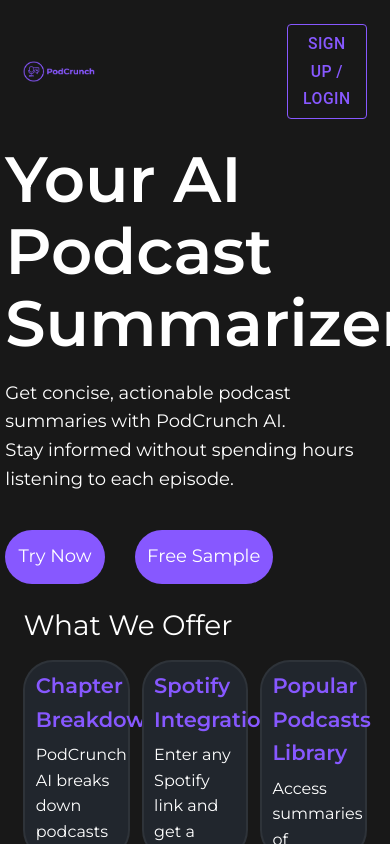
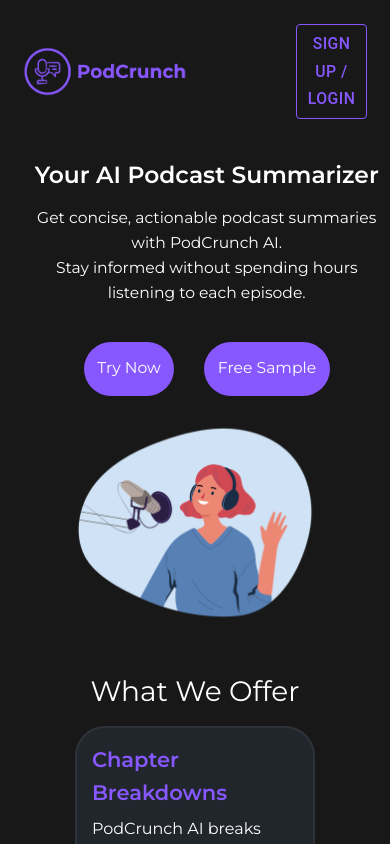
Before and after one commit to pranayperiwal/podcast-summarizer, a Next.js app: page / in a window 390 px wide. Shown: the top 844 px of the page. Built offline with nearby package versions, Linux system fonts and the light colour scheme; no server answers.

Commit message:
pre login pages made responsive

```diff
--- a/src/components/Header.js
+++ b/src/components/Header.js
@@ -28,7 +28,7 @@
 
   const handleLogout = () => {
     signOut({
-      callbackUrl: "http://localhost:3000/",
+      callbackUrl: "/",
     });
   };
 
@@ -37,7 +37,7 @@
       <div className={styles.contentContainer}>
         <div className={styles.logoContainer}>
           <div onClick={() => router.push("/home")}>
-            <img src="logo-transparent.png" style={{ width: "27%" }} />
+            <img src="logo-transparent.png" className={styles.logo} />
           </div>
         </div>
 
--- a/src/components/samples/ChaptersContainer.js
+++ b/src/components/samples/ChaptersContainer.js
@@ -26,6 +26,10 @@
     var mins = s % 60;
     var hrs = (s - mins) / 60;
 
+    if (hrs == 0) {
+      return pad(mins) + ":" + pad(secs);
+    }
+
     return pad(hrs) + ":" + pad(mins) + ":" + pad(secs);
   }
 
@@ -35,11 +39,6 @@
         expanded={expanded === "chapter" + count}
         onChange={handleChange("chapter" + count)}
         className={styles.accordianContainer}
-        sx={{
-          marginBottom: 1,
-          color: "#fff",
-          backgroundColor: "#21262d",
-        }}
       >
         <AccordionSummary
           expandIcon={<ExpandMoreIcon />}
@@ -50,17 +49,13 @@
           <Typography className={styles.chapterIndexText}>
             Chapter {count + 1}
           </Typography>
-          <Typography sx={{ flexGrow: 1, paddingRight: 5, paddingLeft: 5 }}>
-            {title}
-          </Typography>
-          <Typography
-            sx={{ color: "rgb(153, 150, 150)", width: "20%", flexShrink: 0 }}
-          >
+          <Typography className={styles.chapterTitle}>{title}</Typography>
+          <Typography className={styles.timing}>
             {msToTime(start)} - {msToTime(end)}
           </Typography>
         </AccordionSummary>
         <AccordionDetails>
-          <Typography>{summary}</Typography>
+          <Typography className={styles.summaryContent}>{summary}</Typography>
         </AccordionDetails>
       </Accordion>
     );
--- a/src/components/samples/EpisodeDetails.js
+++ b/src/components/samples/EpisodeDetails.js
@@ -32,13 +32,13 @@
         width={200}
         height={200}
         alt="Podcast show image"
-        style={{ borderRadius: 10 }}
+        className={styles.image}
       />
       <div className={styles.textContentContainer}>
         <h1 style={{ fontSize: 23, lineHeight: "1.2em" }}>{data.name}</h1>
         <h4>{data.show.name}</h4>
         <div className={styles.subSubContainer}>
-          <div style={{ marginRight: 20 }}>
+          <div className={styles.dateDuration}>
             <Moment format="MMM D" date={new Date(data.release_date)} /> ∙{" "}
             {msToTime(data.duration_ms)}
           </div>
--- a/src/styles/Index.module.css
+++ b/src/styles/Index.module.css
@@ -23,7 +23,7 @@
   display: flex;
   justify-content: center;
   align-items: center;
-  flex-direction: row;
+  /* flex-direction: column; */
 
   flex: 1.4;
   /* border: 1px solid red; */
@@ -35,8 +35,10 @@
   display: flex;
   justify-content: center;
   flex-direction: column;
+  align-items: center;
   flex: 1;
   padding-left: 6%;
+  /* border: 1px solid yellow; */
 }
 
 .contentImageContainer {
@@ -46,7 +48,7 @@
   flex: 1;
   /* border: 1px solid red; */
   /* justify-content: center; */
-  /* align-items: center; */
+  align-items: center;
 }
 
 .headerContainer {
@@ -67,14 +69,17 @@
   position: relative;
   height: auto;
   width: 65%;
-  left: 12.5%;
+  /* left: 12.5%; */
 }
 
 .textContainer {
   font-family: var(--main-font);
   display: flex;
   flex-direction: column;
+  /* text-align: center; */
+  /* align-items: center; */
   width: 95%;
+  /* border: 1px solid green; */
 }
 
 .buttonContainer {
@@ -86,15 +91,19 @@
   /* border: 1px solid red; */
 }
 .mainText {
-  font-size: 64px;
+  /* font-size: 64px; */
+  font-size: min(6vw, 70px);
   font-weight: 600;
   color: var(--main-text-color);
-  line-height: 72px;
+  /* line-height: 72px; */
+  line-height: min(6vw, 72px);
 }
 
 .subText {
   margin-top: 20px;
   font-size: 18px;
+  font-size: min(4vw, 18px);
+
   color: var(--main-text-color);
 }
 
@@ -110,6 +119,7 @@
   font-size: 18px;
   background-color: var(--secondary-color);
   cursor: pointer;
+  font-size: min(18px, 4vw);
 
   margin-right: 20px;
 }
@@ -125,11 +135,13 @@
   text-transform: capitalize !important;
   font-weight: 400 !important;
   font-size: 18px;
+  font-size: min(18px, 4vw);
   cursor: pointer;
 }
 
 .samplesHeading {
   color: #fff;
+  /* font-size: min(6vw, 70px); */
 }
 
 .samplesContainer {
@@ -150,6 +162,7 @@
   /* display: flex; */
   /* flex: 1; */
   width: 100%;
+  margin-bottom: 12px;
 }
 
 .samplesHeading {
@@ -157,7 +170,7 @@
   font-size: 28px;
 }
 .cardsContainer {
-  padding-top: 12px;
+  /* padding-top: 12px; */
   display: flex;
   /* flex: 10; */
   width: 100%;
@@ -172,12 +185,14 @@
   flex-direction: column;
   /* flex: 1; */
   /* margin-right: 20px; */
-  height: 200px;
+  /* height: 40%; */
+  min-height: 200px;
   background-color: var(--main-card-bg);
   border-radius: 30px;
   padding-top: 2%;
   padding-left: 3%;
   padding-right: 3%;
+  padding: 15px;
   border: 2px solid rgba(255, 255, 255, 0.06);
 }
 
@@ -192,3 +207,33 @@
   margin-top: 6px;
   color: #fff;
 }
+
+@media (max-width: 1000px) {
+  .upperContentContainer {
+    flex-direction: column;
+  }
+
+  .textContainer {
+    text-align: center;
+  }
+}
+
+@media (max-width: 850px) {
+  .cardsContainer {
+    flex-direction: column;
+    align-items: center;
+  }
+  .samplesHeading {
+    text-align: center;
+  }
+  .card {
+    width: 50%;
+    margin-bottom: 20px;
+  }
+}
+
+@media (max-width: 500px) {
+  .card {
+    width: 70%;
+  }
+}
--- a/src/styles/Sample.module.css
+++ b/src/styles/Sample.module.css
@@ -20,4 +20,7 @@
 
 .headerText {
   font-size: larger;
+  font-size: min(6vw, 24px);
+  padding: 10px;
+  text-align: center;
 }
--- a/src/styles/components/Header.module.css
+++ b/src/styles/components/Header.module.css
@@ -13,6 +13,7 @@
   background-color: var(--main-bg-color);
   color: white;
   font-family: var(--main-font);
+  margin-bottom: 20px;
 
   /* border: 1px solid yellow; */
 }
@@ -29,13 +30,12 @@
   /* border: 1px solid yellow; */
 }
 
-.logoContainer {
-  font-weight: bold;
-  color: #fff;
+.logo:hover {
+  cursor: pointer;
 }
 
-.logoContainer:hover {
-  cursor: pointer;
+.logo {
+  width: min(18vw, 200px);
 }
 
 .linksContainer {
@@ -69,9 +69,21 @@
 .signUpButton {
   /* color: var(--secondary-color);
   border-color: var(--secondary-color); */
+  width: min(18vw, 200px);
+  min-width: 110px;
 }
 
 .signUpButton:hover {
-  border-color: var(--secondary-color);
+  /* border-color: var(--secondary-color); */
   /* border: 2px solid red; */
 }
+
+@media (max-width: 600px) {
+  .logo {
+    width: 60%;
+  }
+
+  .signUpButton {
+    font-size: small;
+  }
+}
```
Also changed, not shown: src/styles/components/samples/ChapterContainer.module.css (+43 -1 lines), src/styles/components/samples/EpisodeDetails.module.css (+31 -1 lines).
